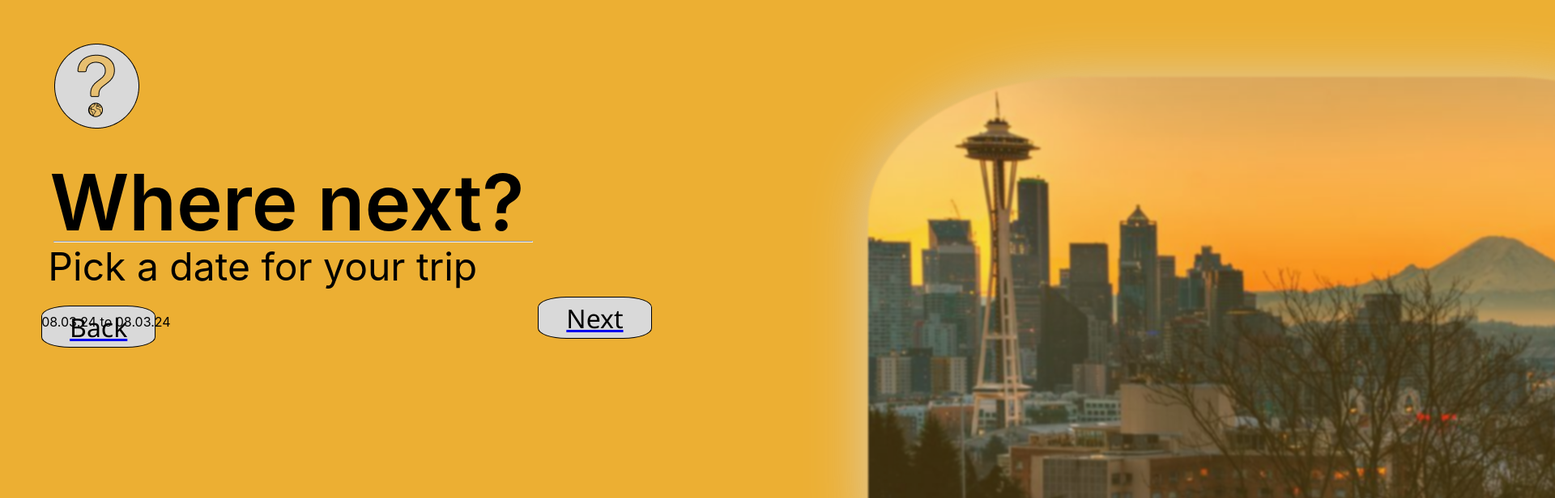
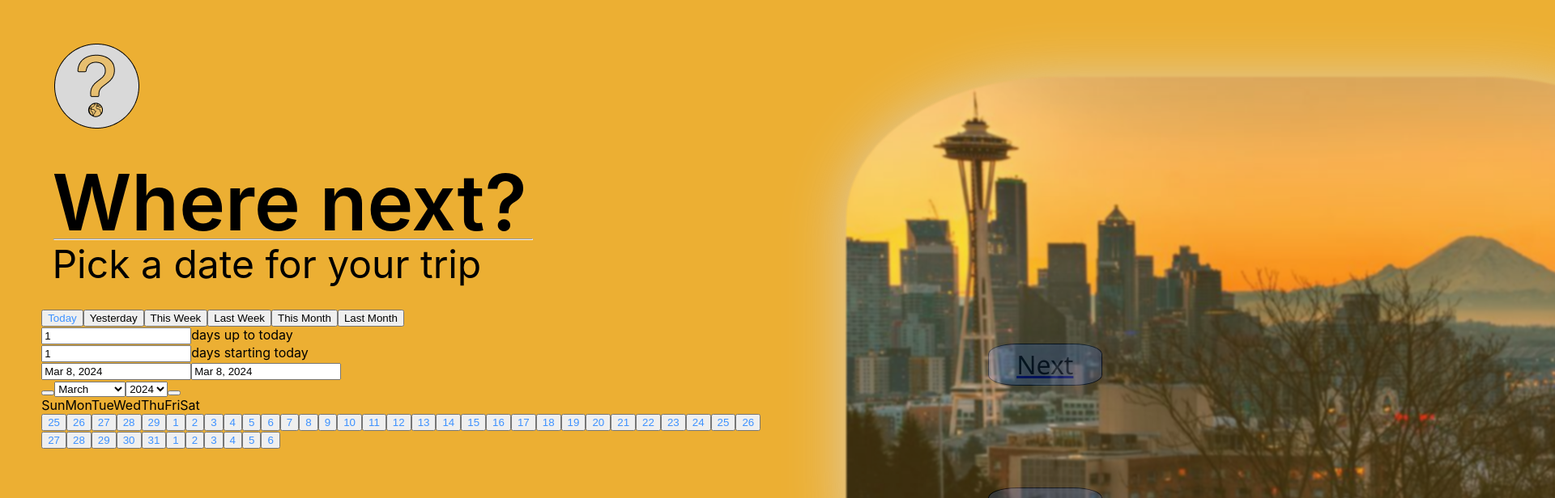
Before and after one commit to MPasca/DAWEB_30644_Pasca_Maria, a React (Create React App) app in the folder daweb_30644_pasca_maria/: page /search_date in a window 1280 px wide. Shown: the top 616 px of the page at 81% size, 1920 px wide, since content can reach past the window. Built offline with nearby package versions, Linux system fonts and the light colour scheme.

Commit message:
date picker

```diff
--- a/daweb_30644_pasca_maria/src/components/DatePicker.js
+++ /dev/null
@@ -1,39 +0,0 @@
-import * as React from 'react';
-import { DateRange } from 'react-date-range';
-import { useState } from 'react';
-import { format } from 'date-fns';
-
-import 'react-date-range/dist/styles.css'; // main style file
-import 'react-date-range/dist/theme/default.css'; // theme css file
-
-export default function RangeDatePicker() {
-    const [chooseDate, setChooseDate] = useState(false);
-    const [date, setDate] = useState({
-        startDate: new Date(),
-        endDate: new Date(),
-        key: 'selection',
-    });
-
-    const handleChange = (ranges) => {
-        setDate(ranges.selection);
-    };
-
-    const handleClick = () => {
-        setChooseDate((prev) => !prev);
-    };
-
-    return (
-        <div style={{display:"block", marginTop:"-5%"}}>
-            <span onClick={handleClick} class="date">
-                {
-                    `${format(date.startDate, 'dd.MM.yy')} to ${format(date.endDate, 'dd.MM.yy')}`
-                }
-            </span>
-            {chooseDate && <DateRange
-                ranges={[date]}
-                onChange={handleChange}
-                minDate={new Date()}
-            />}
-        </div>
-    );
-}
--- a/daweb_30644_pasca_maria/src/index.css
+++ b/daweb_30644_pasca_maria/src/index.css
@@ -70,7 +70,7 @@ body {
   font-size: 32px;
 }
 
-.btnBack{
+.btnNav{
   background-color: #D9D9D9;
   border: 1px solid black;
   border-radius: 25%;
--- a/daweb_30644_pasca_maria/src/pages/Contact.js
+++ b/daweb_30644_pasca_maria/src/pages/Contact.js
@@ -19,7 +19,7 @@ export default function Contact(){
                     <h2 class="h2Contact" style={{fontSize: "40px", display: "inline", fontWeight:"400"}}>Cluj-Napoca</h2>
                     <h2 class="h2Contact" style={{fontSize: "40px",fontWeight:"400", marginLeft:"5%"}}>str. XYZ, nr. 42, jud. Cluj, Romania</h2>
                 </div>
-                <Link to="/home"><button class="btnBack" style={{marginTop:"5%", marginLeft:"-5%"}}>Back</button></Link>
+                <Link to="/home"><button class="btnNav" style={{marginTop:"5%", marginLeft:"-5%"}}>Back</button></Link>
             </div>
             <img class="bgImage" src="seattle.jpg"/>
         </div>
--- a/daweb_30644_pasca_maria/src/pages/Destinations.js
+++ b/daweb_30644_pasca_maria/src/pages/Destinations.js
@@ -3,7 +3,7 @@ import { Link } from "react-router-dom";
 export default function Destinations(){
     return(
         <div style={{overflow:"auto"}}>
-            <Link to="/home"><button class="btnBack" style={{marginTop:"5%", marginLeft: "0%"}}>Back</button></Link>
+            <Link to="/home"><button class="btnNav" style={{marginTop:"5%", marginLeft: "0%"}}>Back</button></Link>
         </div>
     );
 }
--- a/daweb_30644_pasca_maria/src/pages/SearchDate.js
+++ b/daweb_30644_pasca_maria/src/pages/SearchDate.js
@@ -1,25 +1,43 @@
 import { useState } from "react";
 import { Link } from "react-router-dom";
-import DatePicker from "../components/DatePicker";
+import { DateRangePicker } from "react-date-range";
 
 export default function SearchDate(){
-    const [startDate, setStartDate] = useState('');
-    const [endDate, setEndDate] = useState('');
+    const [date, setDate] = useState({
+        startDate: new Date(),
+        endDate: new Date(),
+        key: 'selection',
+    });
+
+    const handleChange = (ranges) => {
+        setDate(ranges.selection);
+    };
+
+    const handleClick = () => {
+        localStorage.setItem("startDate", JSON.stringify(date.startDate));
+        localStorage.setItem("endDate", JSON.stringify(date.endDate));
+    }
 
     return(
-
     <div style={{display: "inline-flex"}}>
-    <div style={{display:"block", width:"80%", marginTop:"-3%"}}>
-        <h1 class="h1Title" style={{marginBottom:"-3%"}}>Where next?</h1>
-        <hr class="titleLine" style={{marginBottom:"-5%"}}/>
-        <div style={{width:"80%", marginTop: "5%"}}>
-            <h2 class="h2Title">Pick a date for your trip</h2>
-            <DatePicker/>
-            <Link to="/search_people"><button class="btnBack" style={{ display:"flow", marginLeft:"75%", marginTop:"-5%"}}>Next</button></Link>
-            <Link to="/search"><button class="btnBack" style={{ display:"flow", marginLeft:"0%", marginTop:"-5%"}}>Back</button></Link>
+        <div style={{display:"block", width:"80%", marginTop:"-3%"}}>
+            <h1 class="h1Title" style={{marginBottom:"-3%"}}>Where next?</h1>
+            <hr class="titleLine" style={{marginBottom:"-5%"}}/>
+            <h2 class="h2Title" style={{marginTop:"5%", marginBottom:"1%"}}>Pick a date for your trip</h2>
+            <div style={{display:"inline-flex", marginTop:"1%", marginLeft:"0%"}}>
+                <DateRangePicker
+                    className="dateRange"
+                    ranges={[date]}
+                    onChange={handleChange}
+                    minDate={new Date()}
+                />
+                <div style={{marginLeft:"20%"}}>
+                    <Link to="/search_people"><button class="btnNav" style={{ display:"block", marginTop:"30%"}} onClick={handleClick}>Next</button></Link>
+                    <Link to="/search"><button class="btnNav" style={{display:"block", marginTop:"90%"}}>Back</button></Link>
+                </div>
+            </div>
         </div>
-    </div>
-    <img class="bgImage" src="seattle.jpg" style={{display:"inline-flex"}}/>
+        <img class="bgImage" src="seattle.jpg" style={{display:"inline-flex", marginLeft:"-20%"}}/>
     </div>
 
     );
--- a/daweb_30644_pasca_maria/src/pages/SearchLocation.js
+++ b/daweb_30644_pasca_maria/src/pages/SearchLocation.js
@@ -17,8 +17,8 @@ export default function SearchLocation(){
                     <h2 class="h2Title">Choose a location</h2>
                     <input class="btnTitle" placeholder="Type here" style={{marginBottom:"10%", width:"200px", height:"30px"}}
                         id="txtLocation" value={location} onChange={(e) => setLocation(e.target.value)}/>
-                    <Link to="/search_date"><button class="btnBack" style={{ display:"flow", marginLeft:"75%", marginTop:"-5%"}} onClick={handleClick}>Next</button></Link>
-                    <Link to="/home"><button class="btnBack" style={{ display:"flow", marginLeft:"0%", marginTop:"-5%"}}>Back</button></Link>
+                    <Link to="/search_date"><button class="btnNav" style={{ display:"flow", marginLeft:"75%", marginTop:"-5%"}} onClick={handleClick}>Next</button></Link>
+                    <Link to="/home"><button class="btnNav" style={{ display:"flow", marginLeft:"0%", marginTop:"-5%"}}>Back</button></Link>
                 </div>
             </div>
             <img class="bgImage" src="seattle.jpg" style={{display:"inline-flex"}}/>
--- a/daweb_30644_pasca_maria/src/pages/SearchPeople.js
+++ b/daweb_30644_pasca_maria/src/pages/SearchPeople.js
@@ -17,8 +17,8 @@ export default function SearchPeople(){
                 <h2 class="h2Title">How many people are going</h2>
                 <input class="btnTitle" placeholder="Type here" style={{marginBottom:"10%", width:"200px", height:"30px"}}
                     id="txtPeople" value={people} onChange={(e) => setPeople(e.target.value)}/>
-                <Link to="/destinations"><button class="btnBack" style={{ display:"flow", marginLeft:"75%", marginTop:"-5%"}} onClick={handleClick}>Next</button></Link>
-                <Link to="/search_date"><button class="btnBack" style={{ display:"flow", marginLeft:"0%", marginTop:"-5%"}}>Back</button></Link>
+                <Link to="/destinations"><button class="btnNav" style={{ display:"block", marginLeft:"75%", marginTop:"-5%"}} onClick={handleClick}>Next</button></Link>
+                <Link to="/search_date"><button class="btnNav" style={{ display:"block", marginLeft:"0%", marginTop:"-5%"}}>Back</button></Link>
             </div>
         </div>
         <img class="bgImage" src="seattle.jpg" style={{display:"inline-flex"}}/>
```
Also changed, not shown: daweb_30644_pasca_maria/src/pages/Search.js (deleted, +0 -54 lines).
